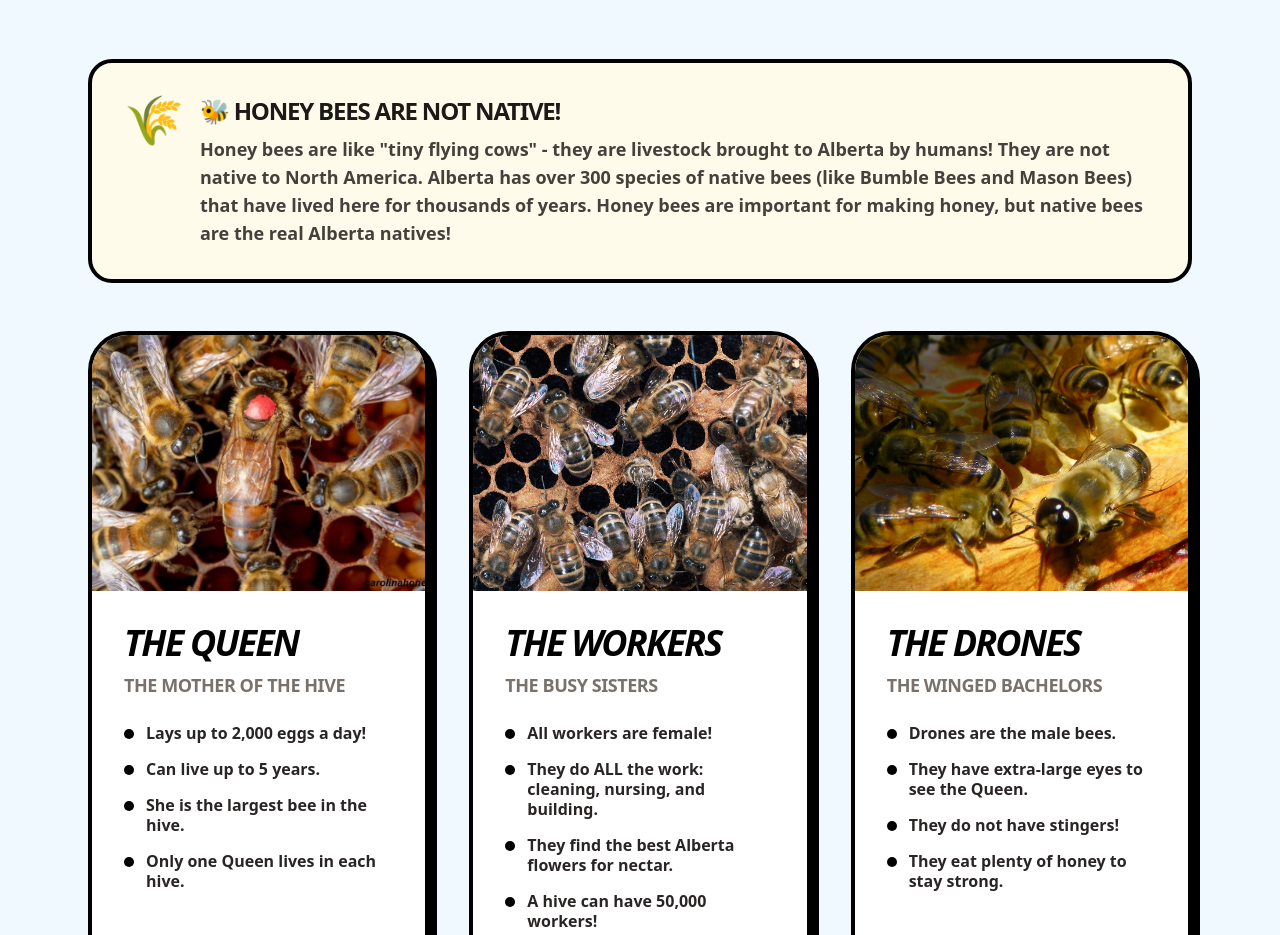
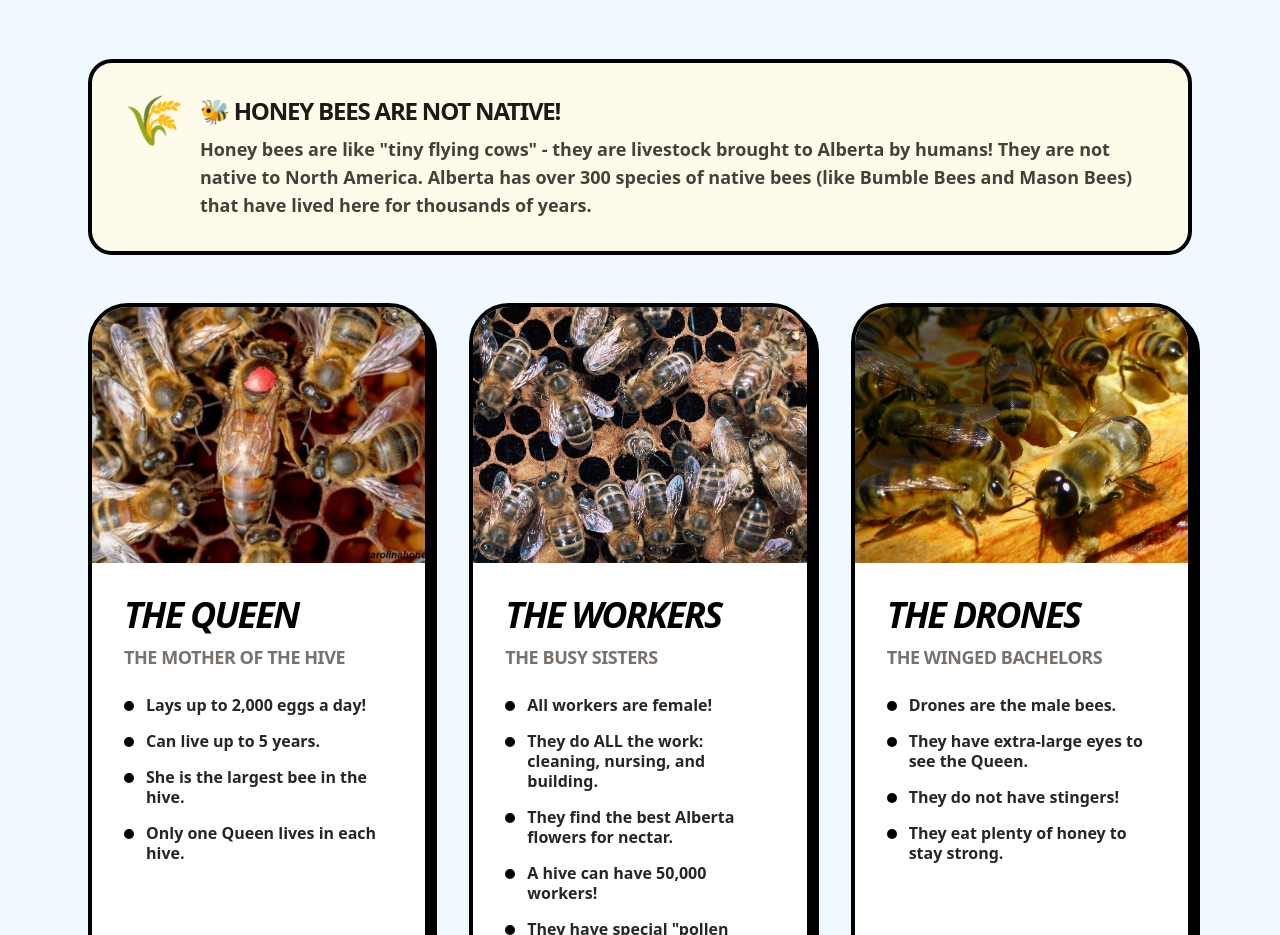
Before and after one commit to curtis-winter/alberta-bee-adventure, a React (Vite) app: page / in a window 1280 px wide. Shown: the part 2580-3515 px from the top of the page. Built offline with nearby package versions, Linux system fonts and the light colour scheme.

Commit message:
Remove redundant sentence about native bees

```diff
--- a/src/components/BeeTypes.tsx
+++ b/src/components/BeeTypes.tsx
@@ -55,7 +55,7 @@ const beeTypes = [
 
 const livestockNote = {
   title: '🐝 Honey Bees are NOT Native!',
-  content: 'Honey bees are like "tiny flying cows" - they are livestock brought to Alberta by humans! They are not native to North America. Alberta has over 300 species of native bees (like Bumble Bees and Mason Bees) that have lived here for thousands of years. Honey bees are important for making honey, but native bees are the real Alberta natives!',
+  content: 'Honey bees are like "tiny flying cows" - they are livestock brought to Alberta by humans! They are not native to North America. Alberta has over 300 species of native bees (like Bumble Bees and Mason Bees) that have lived here for thousands of years.',
   icon: '🌾'
 };
 
```
